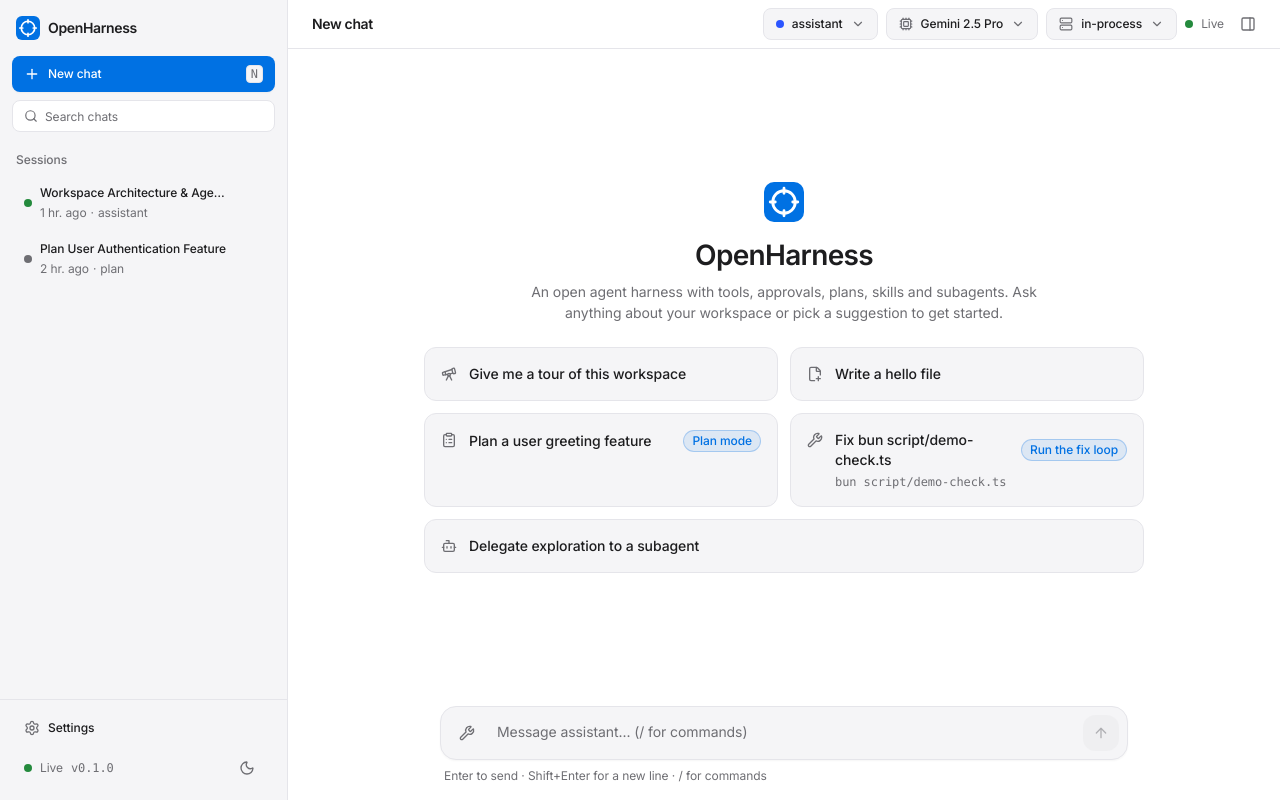
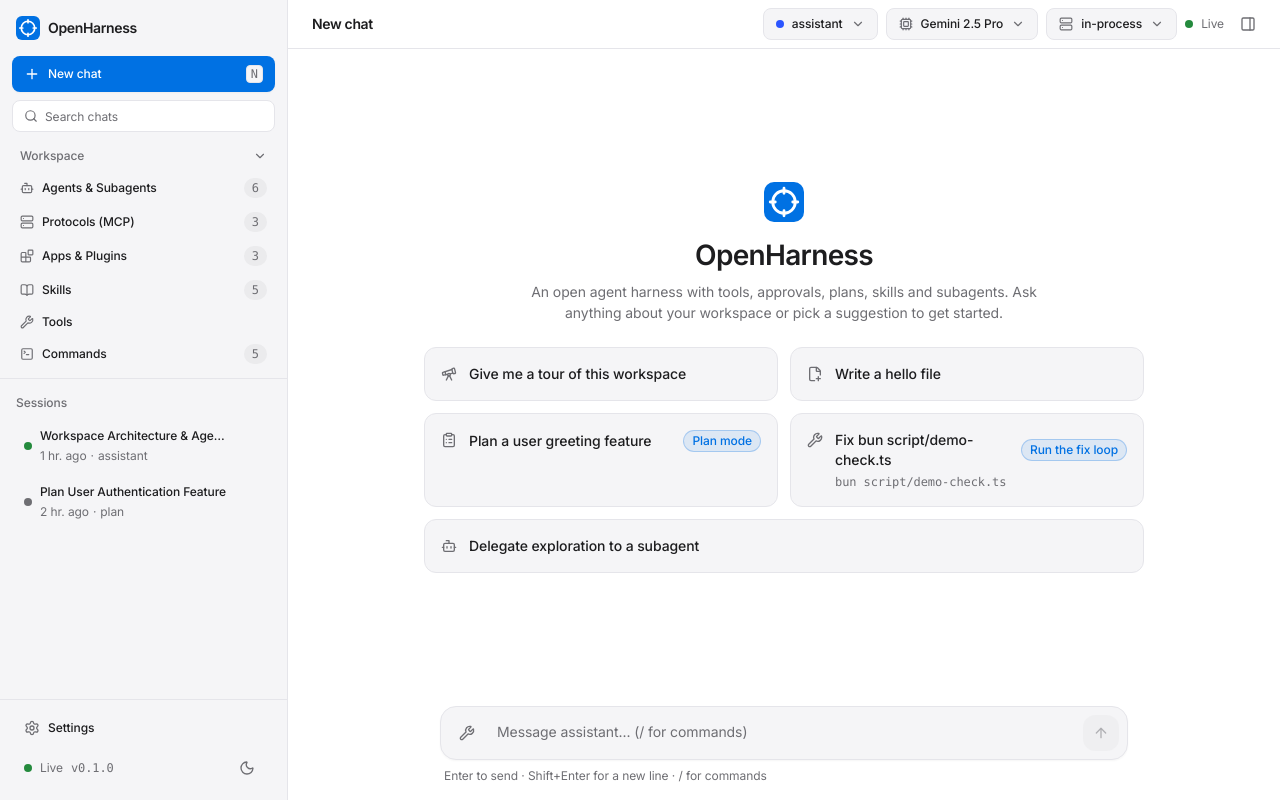
Before and after one commit to nihald2000/OpenHarness, a React (Vite) app: page / in a window 1280 px wide. Built offline with nearby package versions, Linux system fonts and the light colour scheme.

Commit message:
style(phase-8): add collapsible Workspace capability navigation in sidebar and flatten Capabilities inspector

```diff
--- a/src/components/capabilities-panel.tsx
+++ b/src/components/capabilities-panel.tsx
@@ -4,7 +4,7 @@
 import { PluginsTab } from "./plugins-tab";
 import { Badge, IconButton, Spinner } from "./ui";
 
-const TABS = [
+export const CAPABILITY_TABS = [
   "Plugins",
   "Skills",
   "Agents",
@@ -13,7 +13,23 @@
   "Commands",
 ] as const;
 
-type TabName = (typeof TABS)[number];
+export type CapabilityTabName = (typeof CAPABILITY_TABS)[number];
+
+export const CAPABILITY_TAB_EVENT = "oh:select-capability-tab";
+let requestedCapabilityTab: CapabilityTabName = "Plugins";
+
+export function selectCapabilityTab(tab: CapabilityTabName) {
+  requestedCapabilityTab = tab;
+  if (typeof window !== "undefined") {
+    window.dispatchEvent(
+      new CustomEvent<CapabilityTabName>(CAPABILITY_TAB_EVENT, { detail: tab })
+    );
+  }
+}
+
+export function getRequestedCapabilityTab(): CapabilityTabName {
+  return requestedCapabilityTab;
+}
 
 export function CapabilitiesPanel({ activeAgent }: { activeAgent: string }) {
   const { capabilitiesOpen, setCapabilitiesOpen } = useApp();
@@ -26,9 +42,29 @@
     refresh,
   } = useCatalog();
 
-  const [activeTab, setActiveTab] = useState<TabName>("Plugins");
+  const [activeTab, setActiveTab] = useState<CapabilityTabName>(
+    () => requestedCapabilityTab
+  );
   const tabRefs = useRef<Array<HTMLButtonElement | null>>([]);
   const baseId = useId();
+
+  useEffect(() => {
+    const onSelectTab = (e: Event) => {
+      const detail = (e as CustomEvent<CapabilityTabName>).detail;
+      if (detail && CAPABILITY_TABS.includes(detail)) {
+        requestedCapabilityTab = detail;
+        setActiveTab(detail);
+      }
+    };
+    window.addEventListener(CAPABILITY_TAB_EVENT, onSelectTab);
+    return () => window.removeEventListener(CAPABILITY_TAB_EVENT, onSelectTab);
+  }, []);
+
+  useEffect(() => {
+    if (capabilitiesOpen) {
+      setActiveTab(requestedCapabilityTab);
+    }
+  }, [capabilitiesOpen]);
 
   const { tools, loading: toolsLoading } = useTools(
     activeAgent,
@@ -48,16 +84,21 @@
 
   if (!capabilitiesOpen) return null;
 
+  const handleTabChange = (tab: CapabilityTabName) => {
+    selectCapabilityTab(tab);
+    setActiveTab(tab);
+  };
+
   const handleTabKeyDown = (e: React.KeyboardEvent, idx: number) => {
     if (e.key === "ArrowRight") {
       e.preventDefault();
-      const next = (idx + 1) % TABS.length;
-      setActiveTab(TABS[next]!);
+      const next = (idx + 1) % CAPABILITY_TABS.length;
+      handleTabChange(CAPABILITY_TABS[next]!);
       tabRefs.current[next]?.focus();
     } else if (e.key === "ArrowLeft") {
       e.preventDefault();
-      const prev = (idx - 1 + TABS.length) % TABS.length;
-      setActiveTab(TABS[prev]!);
+      const prev = (idx - 1 + CAPABILITY_TABS.length) % CAPABILITY_TABS.length;
+      handleTabChange(CAPABILITY_TABS[prev]!);
       tabRefs.current[prev]?.focus();
     }
   };
@@ -66,16 +107,18 @@
     <>
       <div
         onClick={() => setCapabilitiesOpen(false)}
-        className="fixed inset-0 z-30 bg-black/40 xl:hidden"
+        className="fixed inset-0 z-30 bg-overlay backdrop-blur-xs xl:hidden"
         aria-hidden="true"
       />
 
       <aside
         aria-label="Capabilities"
-        className="fixed inset-y-0 right-0 z-40 flex w-[min(32rem,100%)] shrink-0 flex-col border-l border-border bg-elev xl:static xl:w-84"
+        className="fixed inset-y-0 right-0 z-40 flex w-[min(32rem,100%)] shrink-0 flex-col border-l border-border bg-elev xl:static xl:w-84 animate-fade-in"
       >
-        <div className="flex items-center justify-between border-b border-border px-3.5 py-2.5">
-          <h2 className="text-xs font-semibold text-fg">Capabilities</h2>
+        <div className="flex items-center justify-between border-b border-border px-4 py-3">
+          <h2 className="text-sm font-semibold tracking-tight text-fg">
+            Capabilities
+          </h2>
           <div className="flex items-center gap-1">
             <IconButton
               label="Reload catalog"
@@ -85,7 +128,7 @@
               {catalogLoading ? (
                 <Spinner />
               ) : (
-                <RefreshCw className="size-3.5" aria-hidden="true" />
+                <RefreshCw className="size-4" aria-hidden="true" />
               )}
             </IconButton>
             <IconButton
@@ -100,9 +143,9 @@
         <div
           role="tablist"
           aria-label="Capabilities sections"
-          className="flex overflow-x-auto border-b border-border px-2 pt-1.5"
+          className="flex overflow-x-auto border-b border-border px-3 pt-2"
         >
-          {TABS.map((tab, idx) => {
+          {CAPABILITY_TABS.map((tab, idx) => {
             const selected = activeTab === tab;
             return (
               <button
@@ -116,9 +159,9 @@
                 aria-selected={selected}
                 aria-controls={`${baseId}-panel-${tab}`}
                 tabIndex={selected ? 0 : -1}
-                onClick={() => setActiveTab(tab)}
+                onClick={() => handleTabChange(tab)}
                 onKeyDown={(e) => handleTabKeyDown(e, idx)}
-                className={`border-b-2 px-2.5 pb-2 text-xs font-medium whitespace-nowrap transition-colors ${
+                className={`touch-target border-b-2 px-3 pb-2 text-xs font-medium whitespace-nowrap transition-colors duration-150 ease-out ${
                   selected
                     ? "border-accent text-fg"
                     : "border-transparent text-muted hover:text-fg"
@@ -134,32 +177,30 @@
           id={`${baseId}-panel-${activeTab}`}
           role="tabpanel"
           aria-labelledby={`${baseId}-tab-${activeTab}`}
-          className="flex-1 overflow-y-auto p-3 text-xs"
+          className="flex-1 overflow-y-auto p-4 text-xs"
         >
           {activeTab === "Plugins" && <PluginsTab />}
 
           {activeTab === "Skills" && (
-            <div className="space-y-2">
+            <div>
               {skills.length === 0 ? (
                 <p className="py-6 text-center text-muted">No skills found.</p>
               ) : (
-                skills.map((s) => (
-                  <div
-                    key={s.name}
-                    className="rounded-lg border border-border bg-bg px-3 py-2.5"
-                  >
+                <div className="overflow-hidden rounded-xl border border-border bg-bg divide-y divide-border">
+                  {skills.map((s) => (
+                    <div key={s.name} className="px-4 py-3">
                       <div className="font-semibold text-fg">{s.name}</div>
                       {s.description && (
-                      <p className="mt-1 text-[11px] text-muted">
+                        <p className="mt-1 text-xs text-muted">
                           {s.description}
                         </p>
                       )}
                       {s.triggers && s.triggers.length > 0 && (
-                      <div className="mt-1.5 flex flex-wrap gap-1">
+                        <div className="mt-2 flex flex-wrap gap-1">
                           {s.triggers.map((t) => (
                             <span
                               key={t}
-                            className="rounded border border-border bg-code px-1.5 py-0.5 font-mono text-[10px] text-muted"
+                              className="rounded border border-border bg-code px-2 py-0.5 font-mono text-xs text-muted"
                             >
                               {t}
                             </span>
@@ -167,21 +208,19 @@
                         </div>
                       )}
                     </div>
-                ))
+                  ))}
+                </div>
               )}
             </div>
           )}
 
           {activeTab === "Agents" && (
-            <div className="space-y-2">
+            <div className="overflow-hidden rounded-xl border border-border bg-bg divide-y divide-border">
               {agents.map((a) => (
-                <div
-                  key={a.name}
-                  className="rounded-lg border border-border bg-bg px-3 py-2.5"
-                >
-                  <div className="flex flex-wrap items-center gap-1.5">
+                <div key={a.name} className="px-4 py-3">
+                  <div className="flex flex-wrap items-center gap-2">
                     <span
-                      className="size-2.5 rounded-full"
+                      className="size-2 rounded-full"
                       style={{ backgroundColor: a.color || "var(--accent)" }}
                       aria-hidden="true"
                     />
@@ -198,12 +237,12 @@
                     )}
                   </div>
                   {a.description && (
-                    <p className="mt-1 text-[11px] text-muted">
+                    <p className="mt-1 text-xs text-muted">
                       {a.description}
                     </p>
                   )}
                   {a.model && (
-                    <p className="mt-1 font-mono text-[10px] text-muted">
+                    <p className="mt-1 font-mono text-xs text-muted">
                       {a.model}
                     </p>
                   )}
@@ -214,21 +253,21 @@
 
           {activeTab === "Tools" && (
             <div className="space-y-2">
-              <div className="text-[11px] font-medium text-muted">
-                Available to {activeAgent} - {tools.length} tools
+              <div className="text-xs font-medium text-muted">
+                Available to {activeAgent} · {tools.length} tools
               </div>
               {toolsLoading ? (
                 <div className="flex items-center gap-2 py-4 text-muted">
                   <Spinner />
                   <span>Loading tools...</span>
                 </div>
+              ) : tools.length === 0 ? (
+                <p className="py-6 text-center text-muted">No tools available.</p>
               ) : (
-                tools.map((t) => (
-                  <div
-                    key={t.name}
-                    className="rounded-lg border border-border bg-bg px-3 py-2.5"
-                  >
-                    <div className="flex flex-wrap items-center gap-1.5">
+                <div className="overflow-hidden rounded-xl border border-border bg-bg divide-y divide-border">
+                  {tools.map((t) => (
+                    <div key={t.name} className="px-4 py-3">
+                      <div className="flex flex-wrap items-center gap-2">
                         <span className="font-mono font-medium text-fg">
                           {t.name}
                         </span>
@@ -244,29 +283,28 @@
                         )}
                       </div>
                       {t.description && (
-                      <p className="mt-1 text-[11px] text-muted">
+                        <p className="mt-1 text-xs text-muted">
                           {t.description}
                         </p>
                       )}
                     </div>
-                ))
+                  ))}
+                </div>
               )}
             </div>
           )}
 
           {activeTab === "MCP" && (
-            <div className="space-y-2">
+            <div>
               {mcp.length === 0 ? (
                 <p className="py-6 text-center text-muted">
                   No MCP servers configured.
                 </p>
               ) : (
-                mcp.map((s) => (
-                  <div
-                    key={s.name}
-                    className="rounded-lg border border-border bg-bg px-3 py-2.5"
-                  >
-                    <div className="flex flex-wrap items-center gap-1.5">
+                <div className="overflow-hidden rounded-xl border border-border bg-bg divide-y divide-border">
+                  {mcp.map((s) => (
+                    <div key={s.name} className="px-4 py-3">
+                      <div className="flex flex-wrap items-center gap-2">
                         <span className="font-semibold text-fg">{s.name}</span>
                         <Badge
                           tone={
@@ -283,32 +321,31 @@
                         </Badge>
                         {s.readOnly && <Badge tone="neutral">read-only</Badge>}
                         {s.toolsCount !== undefined && (
-                        <span className="font-mono text-[11px] text-muted">
+                          <span className="font-mono text-xs text-muted">
                             {s.toolsCount} tools
                           </span>
                         )}
                       </div>
                       {s.error && (
-                      <p className="mt-1 text-[11px] text-danger">{s.error}</p>
+                        <p className="mt-1 text-xs text-danger">{s.error}</p>
                       )}
                     </div>
-                ))
+                  ))}
+                </div>
               )}
             </div>
           )}
 
           {activeTab === "Commands" && (
-            <div className="space-y-2">
+            <div>
               {commands.length === 0 ? (
                 <p className="py-6 text-center text-muted">
                   No slash commands defined.
                 </p>
               ) : (
-                commands.map((c) => (
-                  <div
-                    key={c.name}
-                    className="rounded-lg border border-border bg-bg px-3 py-2.5"
-                  >
+                <div className="overflow-hidden rounded-xl border border-border bg-bg divide-y divide-border">
+                  {commands.map((c) => (
+                    <div key={c.name} className="px-4 py-3">
                       <div className="flex items-center justify-between gap-2">
                         <span className="font-mono font-medium text-fg">
                           /{c.name}
@@ -316,12 +353,13 @@
                         {c.agent && <Badge tone="neutral">{c.agent}</Badge>}
                       </div>
                       {c.description && (
-                      <p className="mt-1 text-[11px] text-muted">
+                        <p className="mt-1 text-xs text-muted">
                           {c.description}
                         </p>
                       )}
                     </div>
-                ))
+                  ))}
+                </div>
               )}
             </div>
           )}
--- a/src/components/chat-header.tsx
+++ b/src/components/chat-header.tsx
@@ -317,7 +317,7 @@
         <ConnectionIndicator status={globalStatus} hideLabelOnMobile />
 
         <IconButton
-          label={capabilitiesOpen ? "Hide capabilities" : "Show capabilities"}
+          label="Capabilities"
           active={capabilitiesOpen}
           onClick={() => setCapabilitiesOpen((o) => !o)}
           size="md"
--- a/src/components/sidebar.tsx
+++ b/src/components/sidebar.tsx
@@ -1,18 +1,31 @@
-import { useEffect, useMemo, useState } from "react";
+import React, { useEffect, useId, useMemo, useState } from "react";
 import {
+  Blocks,
+  BookOpen,
+  Bot,
   Check,
+  ChevronRight,
   Moon,
   Plus,
   Search,
+  Server,
   Settings,
   Sun,
+  TerminalSquare,
   Trash2,
+  Wrench,
   X,
 } from "lucide-react";
 import { Link, usePathname, useRouter } from "@/lib/router";
 import { client } from "@/lib/client";
 import { errorMessage, isStatus, relativeTime } from "@/lib/format";
 import { useApp, useCatalog, useSessions } from "@/lib/hooks";
+import {
+  CAPABILITY_TAB_EVENT,
+  getRequestedCapabilityTab,
+  selectCapabilityTab,
+  type CapabilityTabName,
+} from "./capabilities-panel";
 import { Kbd } from "./kbd";
 import {
   BrandLogo,
@@ -20,6 +33,8 @@
   IconButton,
   StatusDot,
 } from "./ui";
+
+const WORKSPACE_OPEN_STORAGE_KEY = "oh-workspace-open";
 
 export function Sidebar() {
   const pathname = usePathname();
@@ -33,13 +48,45 @@
     globalStatus,
     sidebarOpen,
     setSidebarOpen,
+    capabilitiesOpen,
+    setCapabilitiesOpen,
   } = useApp();
   const { sessions, loading } = useSessions();
-  const { info } = useCatalog();
+  const {
+    info,
+    agents,
+    mcp,
+    plugins,
+    skills,
+    commands,
+    loading: catalogLoading,
+  } = useCatalog();
 
   const [query, setQuery] = useState("");
   const [confirmDeleteId, setConfirmDeleteId] = useState<string | null>(null);
   const [now, setNow] = useState(() => Date.now());
+  const [workspaceOpen, setWorkspaceOpen] = useState<boolean>(() => {
+    try {
+      const saved = localStorage.getItem(WORKSPACE_OPEN_STORAGE_KEY);
+      if (saved === "false") return false;
+      return true;
+    } catch {
+      return true;
+    }
+  });
+  const [activeCapTab, setActiveCapTab] = useState<CapabilityTabName>(() =>
+    getRequestedCapabilityTab()
+  );
+  const workspaceSectionId = useId();
+
+  useEffect(() => {
+    const onSelectTab = (e: Event) => {
+      const detail = (e as CustomEvent<CapabilityTabName>).detail;
+      if (detail) setActiveCapTab(detail);
+    };
+    window.addEventListener(CAPABILITY_TAB_EVENT, onSelectTab);
+    return () => window.removeEventListener(CAPABILITY_TAB_EVENT, onSelectTab);
+  }, []);
 
   useEffect(() => {
     setSidebarOpen(false);
@@ -60,6 +107,71 @@
     document.addEventListener("keydown", onKey);
     return () => document.removeEventListener("keydown", onKey);
   }, [sidebarOpen, setSidebarOpen]);
+
+  const toggleWorkspace = () => {
+    setWorkspaceOpen((prev) => {
+      const next = !prev;
+      try {
+        localStorage.setItem(WORKSPACE_OPEN_STORAGE_KEY, String(next));
+      } catch {
+        // ignore storage errors
+      }
+      return next;
+    });
+  };
+
+  const openWorkspaceCapability = (tab: CapabilityTabName) => {
+    selectCapabilityTab(tab);
+    setActiveCapTab(tab);
+    setCapabilitiesOpen(true);
+    setSidebarOpen(false);
+    if (pathname === "/settings") {
+      router.push("/");
+    }
+  };
+
+  const workspaceItems: Array<{
+    tab: CapabilityTabName;
+    label: string;
+    icon: React.ComponentType<{ className?: string }>;
+    count?: number;
+  }> = [
+    {
+      tab: "Agents",
+      label: "Agents & Subagents",
+      icon: Bot,
+      count: !catalogLoading ? agents.length : undefined,
+    },
+    {
+      tab: "MCP",
+      label: "Protocols (MCP)",
+      icon: Server,
+      count: !catalogLoading ? mcp.length : undefined,
+    },
+    {
+      tab: "Plugins",
+      label: "Apps & Plugins",
+      icon: Blocks,
+      count: !catalogLoading ? plugins.length : undefined,
+    },
+    {
+      tab: "Skills",
+      label: "Skills",
+      icon: BookOpen,
+      count: !catalogLoading ? skills.length : undefined,
+    },
+    {
+      tab: "Tools",
+      label: "Tools",
+      icon: Wrench,
+    },
+    {
+      tab: "Commands",
+      label: "Commands",
+      icon: TerminalSquare,
+      count: !catalogLoading ? commands.length : undefined,
+    },
+  ];
 
   const filtered = useMemo(() => {
     const q = query.trim().toLowerCase();
@@ -100,7 +212,7 @@
       )}
 
       <aside
-        aria-label="Sessions"
+        aria-label="Sidebar navigation"
         className={`fixed inset-y-0 left-0 z-40 flex w-72 shrink-0 flex-col border-r border-border bg-elev transition-transform duration-200 ease-out lg:static lg:translate-x-0 ${
           sidebarOpen ? "translate-x-0" : "-translate-x-full"
         }`}
@@ -152,7 +264,76 @@
           </div>
         </div>
 
-        <div className="px-4 pt-2 pb-1">
+        <div className="px-3 pt-1 pb-2 border-b border-border">
+          <button
+            type="button"
+            onClick={toggleWorkspace}
+            aria-expanded={workspaceOpen}
+            aria-controls={workspaceSectionId}
+            aria-label={
+              workspaceOpen
+                ? "Collapse Workspace section"
+                : "Expand Workspace section"
+            }
+            className="touch-target flex w-full items-center justify-between rounded-lg px-2 py-1 text-xs font-medium text-muted transition-colors duration-150 ease-out hover:bg-hover/60 hover:text-fg"
+          >
+            <span>Workspace</span>
+            <ChevronRight
+              className={`size-3.5 transition-transform duration-150 ease-out ${
+                workspaceOpen ? "rotate-90" : ""
+              }`}
+              aria-hidden="true"
+            />
+          </button>
+
+          {workspaceOpen && (
+            <div
+              id={workspaceSectionId}
+              role="group"
+              aria-label="Workspace capabilities"
+              className="mt-1 space-y-0.5"
+            >
+              {workspaceItems.map((item) => {
+                const Icon = item.icon;
+                const isSelected =
+                  capabilitiesOpen &&
+                  pathname !== "/settings" &&
+                  activeCapTab === item.tab;
+                return (
+                  <button
+                    key={item.tab}
+                    type="button"
+                    onClick={() => openWorkspaceCapability(item.tab)}
+                    aria-label={`Open ${item.label} in Capabilities`}
+                    aria-pressed={isSelected}
+                    className={`touch-target flex w-full items-center justify-between rounded-lg px-2 py-1.5 text-left text-xs transition-colors duration-150 ease-out ${
+                      isSelected
+                        ? "bg-bg font-semibold text-accent shadow-card ring-1 ring-border"
+                        : "font-medium text-fg hover:bg-hover/70"
+                    }`}
+                  >
+                    <span className="inline-flex min-w-0 items-center gap-2">
+                      <Icon
+                        className={`size-3.5 shrink-0 ${
+                          isSelected ? "text-accent" : "text-muted"
+                        }`}
+                        aria-hidden="true"
+                      />
+                      <span className="truncate">{item.label}</span>
+                    </span>
+                    {item.count !== undefined && (
+                      <span className="ml-2 rounded-full bg-hover px-2 py-0.5 font-mono text-xs text-muted">
+                        {item.count}
+                      </span>
+                    )}
+                  </button>
+                );
+              })}
+            </div>
+          )}
+        </div>
+
+        <div className="px-4 pt-3 pb-1">
           <span className="text-xs font-medium text-muted">Sessions</span>
         </div>
 
```
Also changed, not shown: src/components/plugins-tab.tsx (+44 -47 lines). Lines whose indentation alone changed are shown as unchanged.
